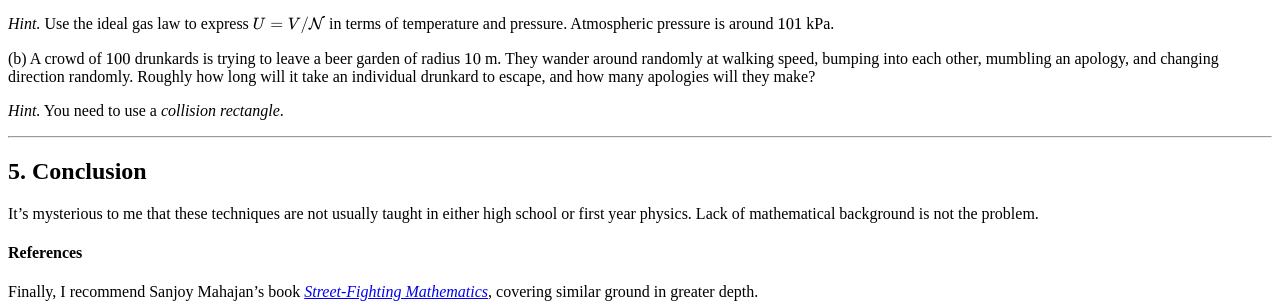
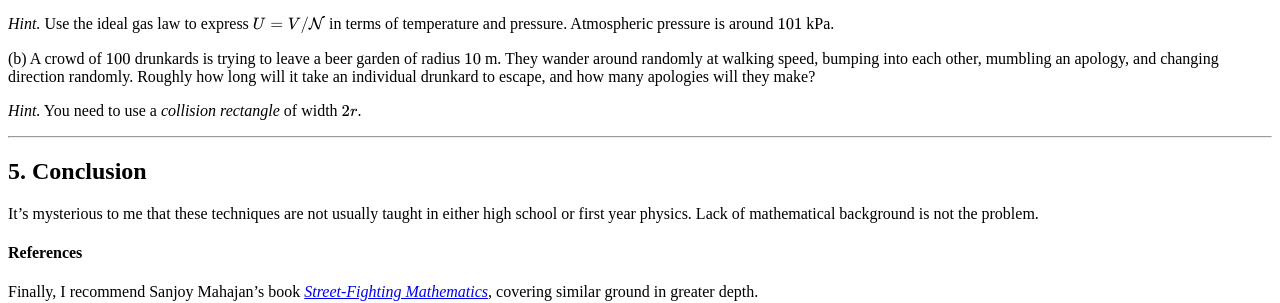
Before and after one commit to hapax/hapax.github.io, a Jekyll site: the page built from assets/simple-physics.md, in a window 1280 px wide and 900 px high, scrolled down 11452 px. Shown: the part 159-462 px from the top of the window. Built offline with Jekyll 4.4.1, drawn with Linux system fonts in a browser that asks for light colours; our own code applies the rules of GitHub Pages for plain Markdown files; formulas are drawn with MathJax 3; a script that is not in the unit is left out.

Commit message:
Update simple-physics.md

```diff
--- a/assets/simple-physics.md
+++ b/assets/simple-physics.md
@@ -1262,7 +1262,7 @@
 	Roughly how long will it take an individual drunkard to escape,
 	and how many apologies will they make?
 
-*Hint.* You need to use a *collision rectangle*.
+*Hint.* You need to use a *collision rectangle* of width $2r$.
 
 ---
 
```
